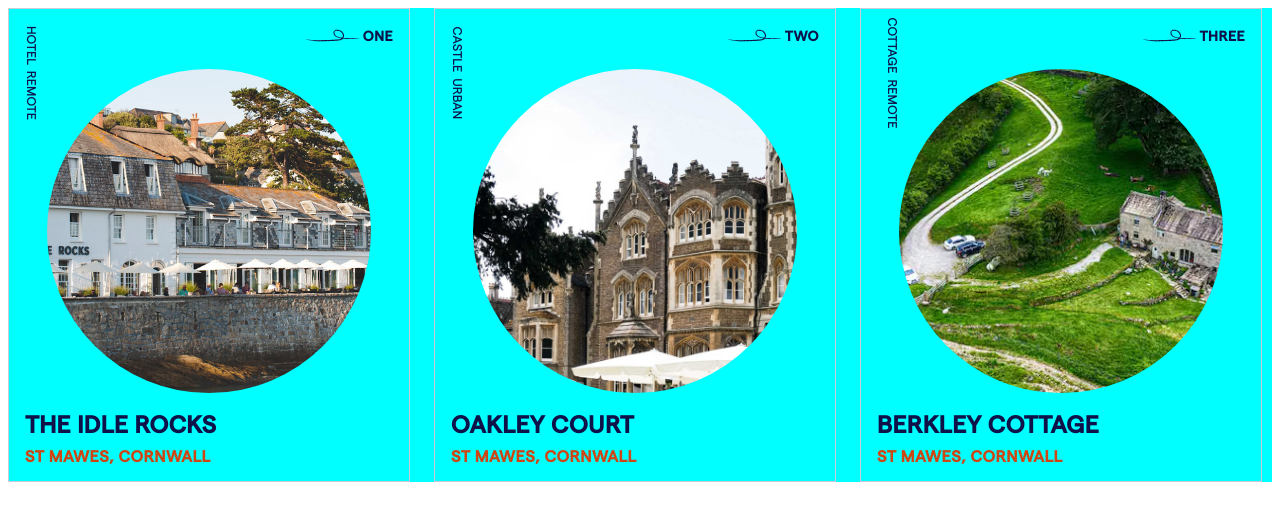
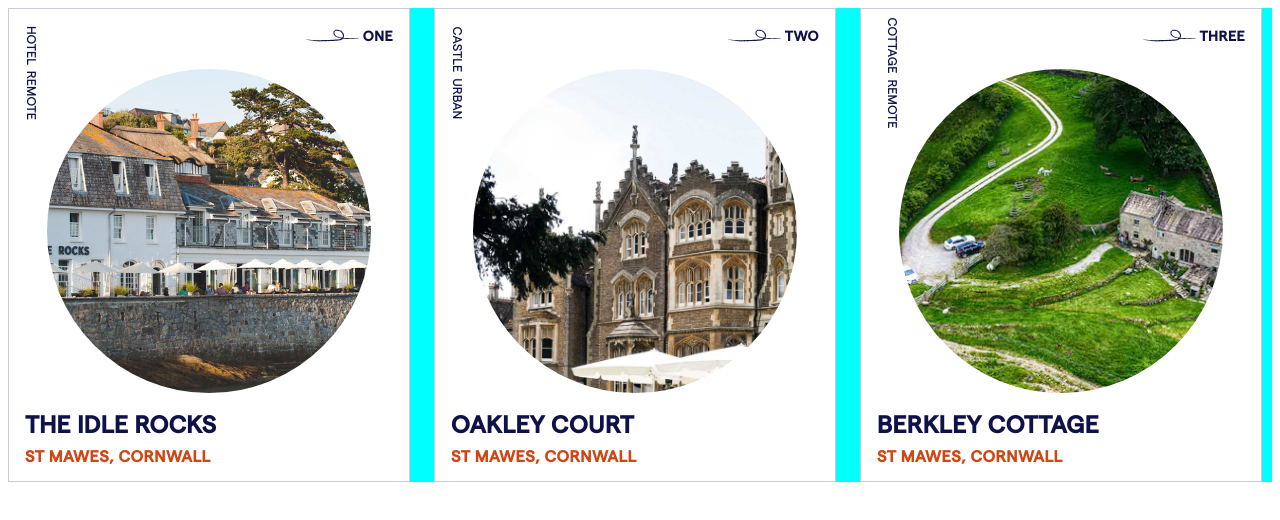
Before and after one commit to AnyaDroz/carousel, a React (Create React App) app: page / in a window 1280 px wide. Shown: the top 520 px of the page. Built offline with nearby package versions, Linux system fonts and the light colour scheme.

Commit message:
something works

```diff
--- a/src/components/carousel/carousel.scss
+++ b/src/components/carousel/carousel.scss
@@ -9,7 +9,7 @@
 // }
 
 .carousel-window {
-
+    overflow: scroll;
     position: relative;
     display: inline-flex;
     width: 100vw;
@@ -46,7 +46,7 @@
 .main-container {
     position: absolute;
     left: 0px;
-
+    background-color: white;
     display: inline-flex;
     display: flex;
     width: auto;
--- a/src/components/carousel/index.js
+++ b/src/components/carousel/index.js
@@ -57,22 +57,38 @@
   const groupRefTwo = useRef(null);
   const groupRef = useRef(null);
   const currentPosRef = useRef("0px");
+  let position;
+
+  function capturePosition() {
+    console.log("mousedown");
+    currentPosRef.current = groupRef.current.getBoundingClientRect().x;
+    console.log(currentPosRef.current);
+  }
 
   function moveContainer() {
     console.log("hello");
-    const position = groupRef.current.getBoundingClientRect().x;
-    console.log(position);
-    groupRef.current.style.left = `${-426}px`;
+    console.log(currentPosRef.current);
+    groupRef.current.style.left = `${currentPosRef - 426}px`;
     groupRef.current.style.transition =
       "left 1.5s cubic-bezier(0.075, 0.82, 0.165, 1)";
+    tileRef.current.scrollLeft = "0px";
   }
 
   useEffect(() => {}, []);
 
   return (
-    <div className="carousel-window" ref={tileRef}>
-      <div className="main-container" ref={groupRef} onDrag={moveContainer}>
-        <div className="group-container one" ref={groupRefOne}>
+    <div className="carousel-window" ref={tileRef} onScroll={moveContainer}>
+      <div
+        className="main-container"
+        ref={groupRef}
+        onMouseDown={capturePosition}
+      >
+        <div
+          className="group-container one"
+          ref={groupRefOne}
+          onDragStart={moveContainer}
+          draggable="true"
+        >
           {info.map((item, index) => {
             return <CarouselTile key={index} index={index} info={item} />;
           })}
--- a/src/components/carouselTile/carousel_tile.scss
+++ b/src/components/carouselTile/carousel_tile.scss
@@ -2,13 +2,13 @@
     position: relative;
     color: #0E1249;
     height: 472px;
-    position: relative;
     border-color: #C9CCD7;
     border-style: solid;
     border-width: 1px;
     width: 400px;
-    scroll-snap-align: start;
+
     margin-right: 24px;
+    background-color: white;
 
 
 
```
